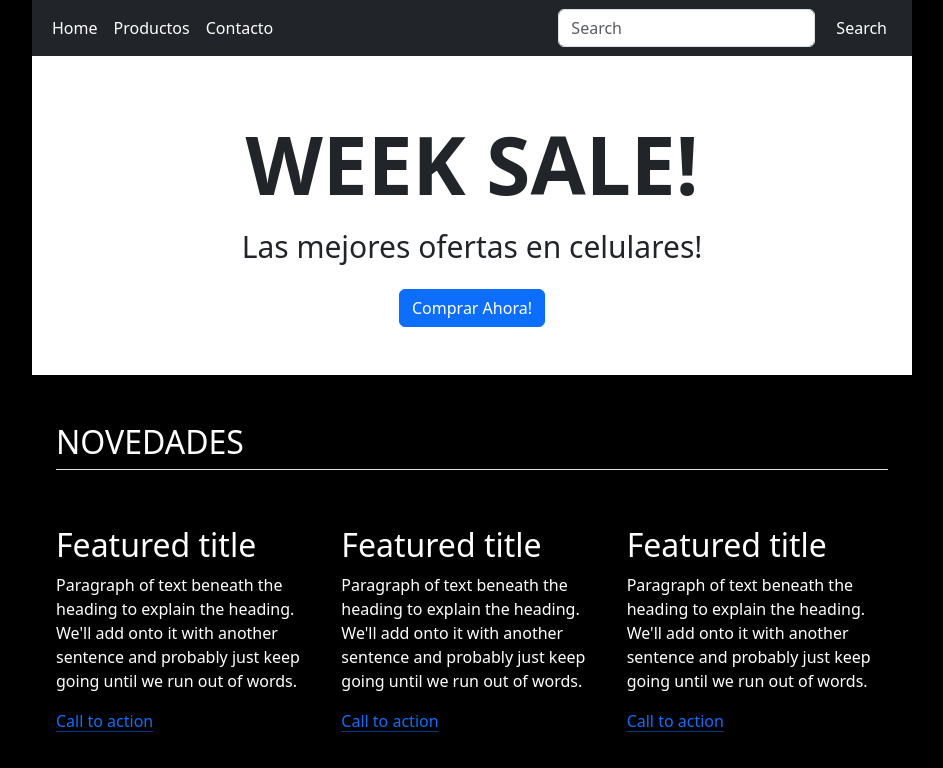
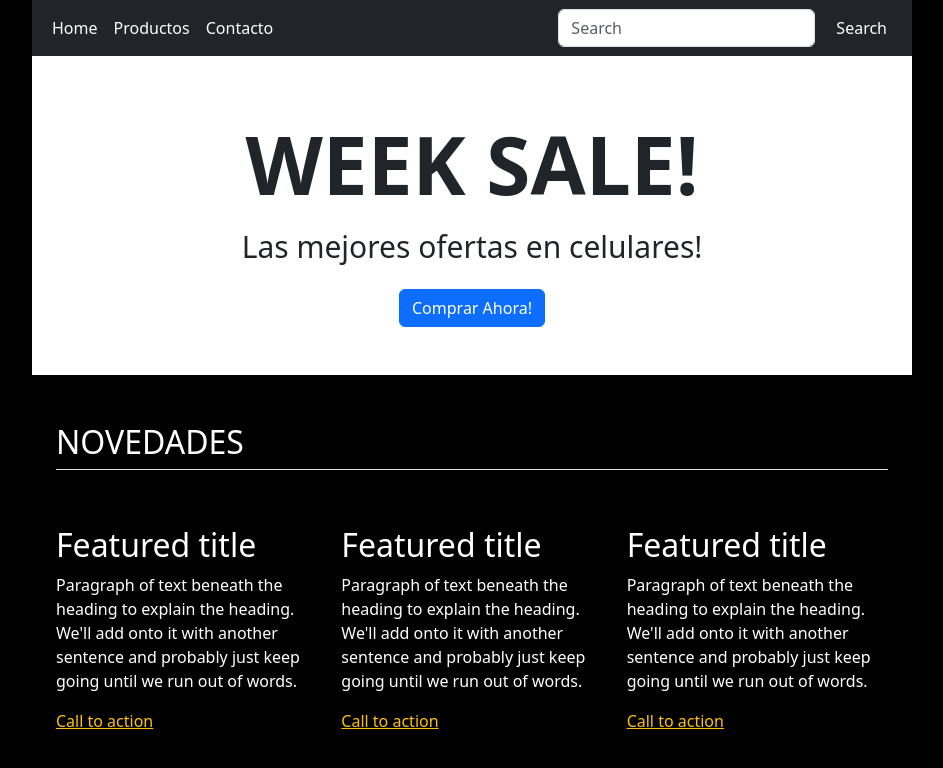
Before and after one commit to sebasvaldez/01-Tarea-Repaso-ReactJs, a React (Vite) app: page / in a window 1280 px wide. Shown: the top 768 px of the page, without its empty margins (168-1111 px from the left). Built offline with nearby package versions, Linux system fonts and the light colour scheme.

Commit message:
Se agrego el Novedades.json

```diff
--- a/src/App.jsx
+++ b/src/App.jsx
@@ -68,25 +68,23 @@ const App = () => {
           <div className="feature col text-white">
             <h3 className="fs-2">Featured title</h3>
             <p>Paragraph of text beneath the heading to explain the heading. We'll add onto it with another sentence and probably just keep going until we run out of words.</p>
-            <a href="#" className="icon-link">
+            <a href="#" className="text-warning">
               Call to action
-              <svg className="bi"><use xlink:href="#chevron-right"></use></svg>
             </a>
           </div>
           <div className="feature col text-white">
             <h3 className="fs-2">Featured title</h3>
             <p>Paragraph of text beneath the heading to explain the heading. We'll add onto it with another sentence and probably just keep going until we run out of words.</p>
-            <a href="#" className="icon-link">
+            <a href="#" className="text-warning">
               Call to action
-              <svg className="bi"><use xlink:href="#chevron-right"></use></svg>
             </a>
           </div>
           <div className="feature col text-white">
             <h3 className="fs-2">Featured title</h3>
             <p>Paragraph of text beneath the heading to explain the heading. We'll add onto it with another sentence and probably just keep going until we run out of words.</p>
-            <a href="#" className="icon-link">
+            <a href="#" className="text-warning">
               Call to action
-              <svg className="bi"><use xlink:href="#chevron-right"></use></svg>
+
             </a>
           </div>
         </div>
```
Also changed, not shown: src/data/Novedades.json (added, +17 -0 lines).
